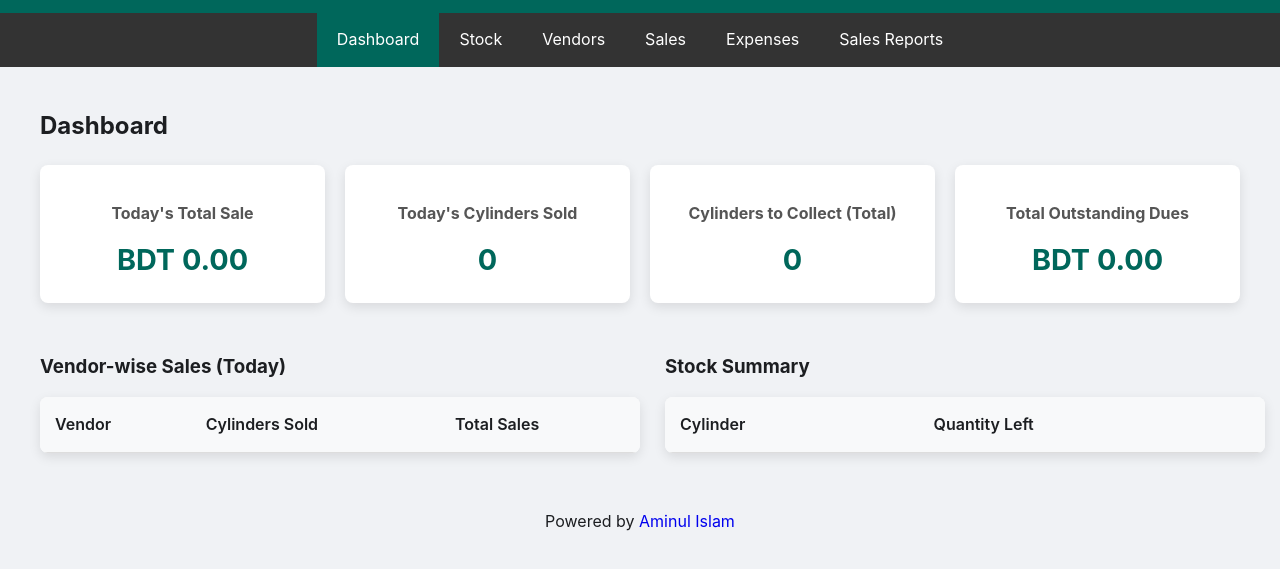
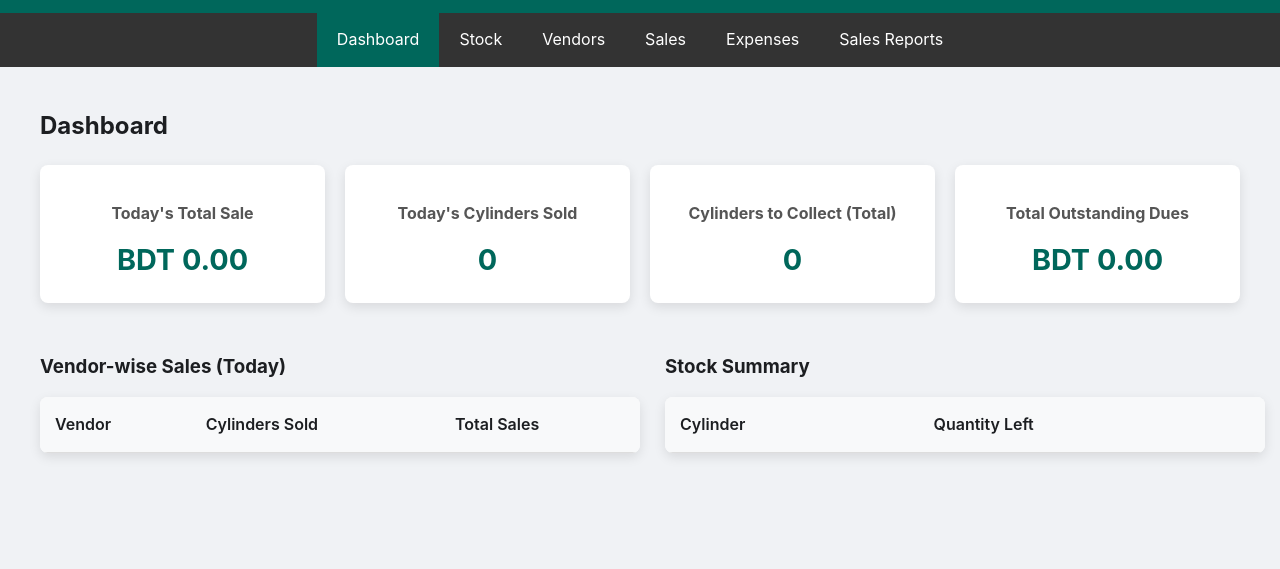
Before and after one commit to Aminulislamesha/LPG-Gas-Cylinder-Shop-Management, a plain HTML site: page index.html in a window 1280 px wide. Shown: the part 57-626 px from the top of the page. Drawn offline with Linux system fonts and the light colour scheme; no server answers.

Commit message:
index.html

```diff
--- a/index.html
+++ b/index.html
@@ -516,15 +516,6 @@
       </div>
     </div>
 
-    <footer>
-      <div>
-        <p style="text-align: center">
-          Powered by
-          <a href="https://www.facebook.com/Rip90909/" style="text-decoration: none">Aminul Islam</a>
-        </p>
-      </div>
-    </footer>
-
     <script src="app.js" type="module"></script>
   </body>
 </html>
```
